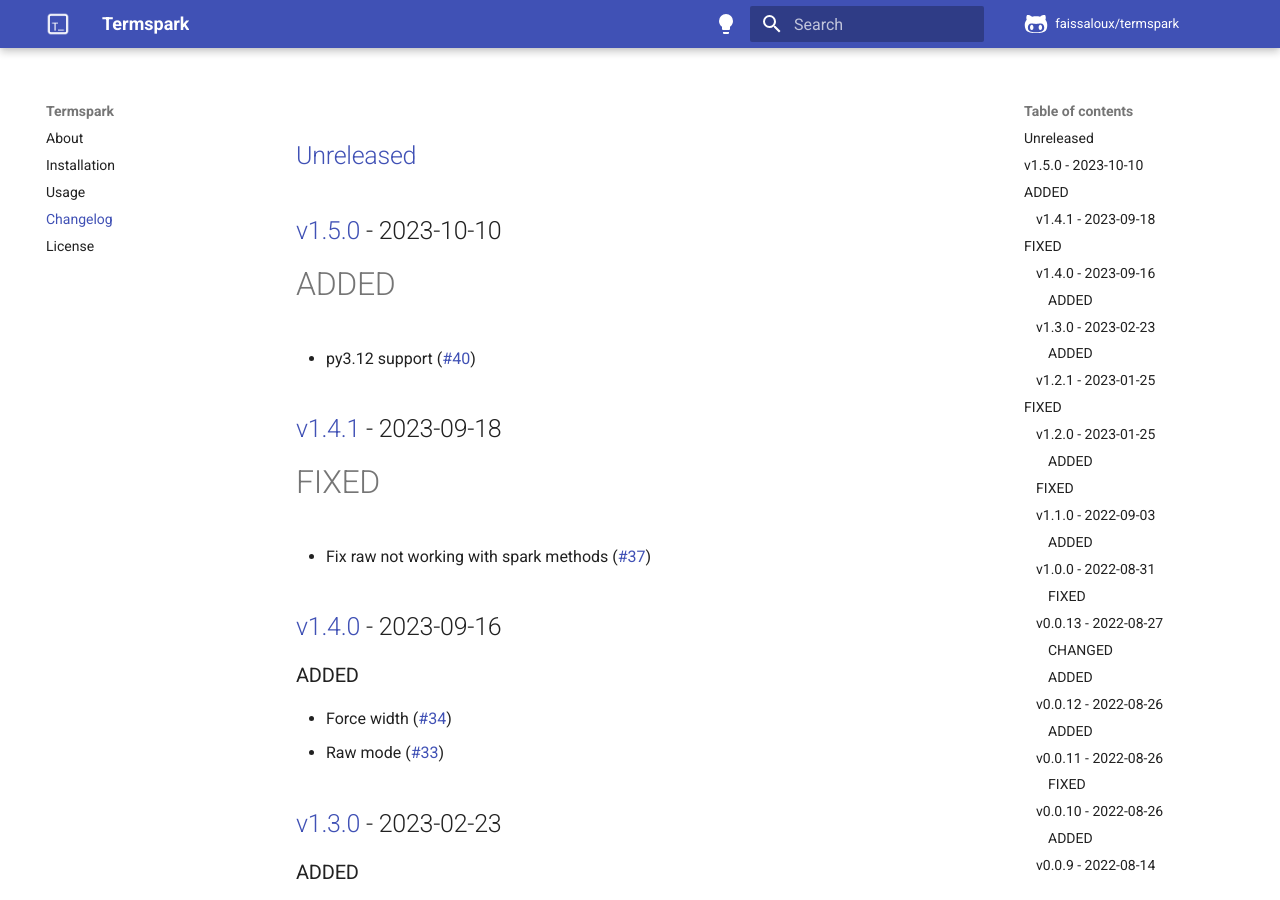
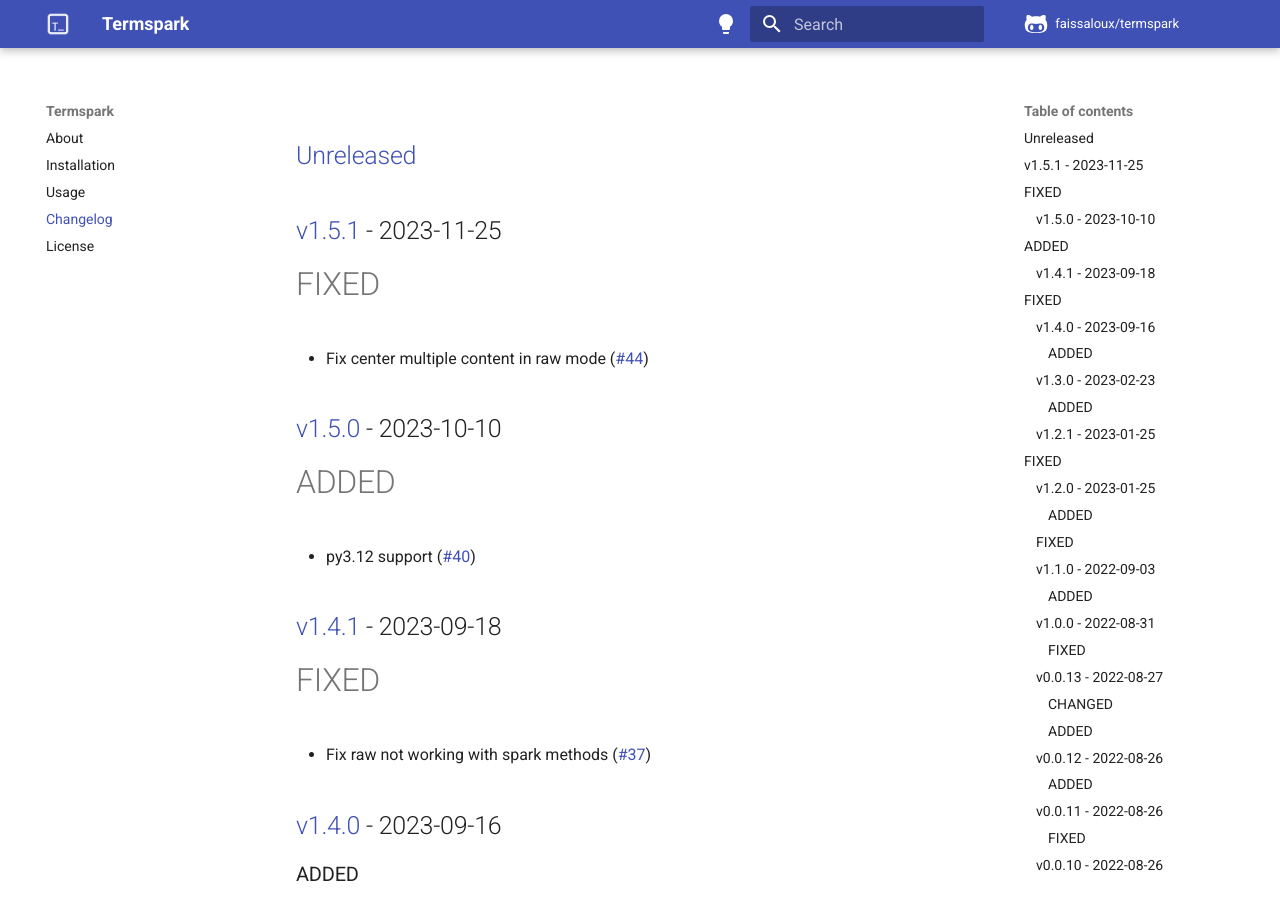
Before and after one commit to faissaloux/termspark, an MkDocs documentation site: the page built from docs/changelog.md, in a window 1280 px wide and 900 px high. Built offline with MkDocs 1.6.1 and Material for MkDocs 9.7.7, drawn with Linux system fonts in a browser that asks for light colours; comment, search, counter and statistics services are not loaded.

Commit message:
release:1.5.1

```diff
--- a/docs/changelog.md
+++ b/docs/changelog.md
@@ -1,4 +1,8 @@
-## [Unreleased](https://github.com/faissaloux/termspark/compare/v1.5.0...main)
+## [Unreleased](https://github.com/faissaloux/termspark/compare/v1.5.1...main)
+
+## [v1.5.1](https://github.com/faissaloux/termspark/compare/v1.5.0...v1.5.1) - 2023-11-25
+# FIXED
+- Fix center multiple content in raw mode ([#44](https://github.com/faissaloux/termspark/pull/44))
 
 ## [v1.5.0](https://github.com/faissaloux/termspark/compare/v1.4.1...v1.5.0) - 2023-10-10
 # ADDED
--- a/setup.cfg
+++ b/setup.cfg
@@ -1,6 +1,6 @@
 [metadata]
 name = termspark
-version = 1.5.0
+version = 1.5.1
 author = Faissal Wahabali
 author_email = fwahabali@gmail.com
 description = Takes control of terminal
```
Also changed, not shown: CHANGELOG.md (+5 -1 lines).
